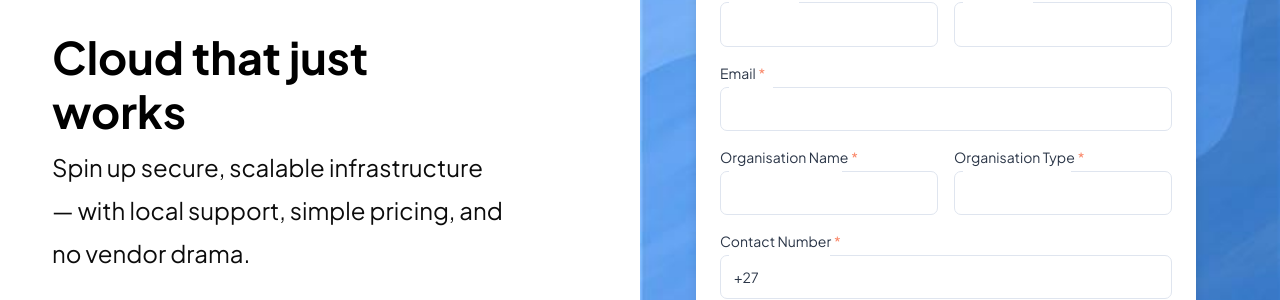
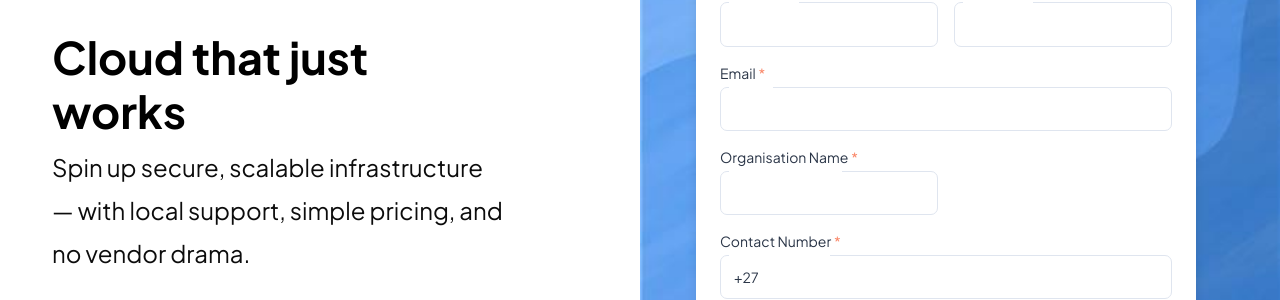
Before and after one commit to datacentrix-software/dcx-cloud-frontend-unified, a Next.js app: page /auth/register in a window 1280 px wide. Shown: the part 223-523 px from the top of the page. Built offline with nearby package versions, Linux system fonts and the light colour scheme; what @mui/material-nextjs, axios-mock-adapter would draw is missing.

Commit message:
refactor: Removed unnecessary code in registration flow

```diff
--- a/src/app/auth/register/page.tsx
+++ b/src/app/auth/register/page.tsx
@@ -33,21 +33,6 @@ export default function RegistrationPage() {
   const [msaAccepted, setMsaAccepted] = useState<boolean>(false);
   const [isTermsLoading, setIsTermsLoading] = useState(false);
   const [showTerms, setShowTerms] = useState(false);
-  const [organizations] = useState([
-    "Datacentrix",
-    "Kyoto",
-    "TestUser",
-    "Datacentrix pty",
-    "Arcne Cope",
-    "Acme Corp"
-  ]);
-  const [organizationTypes] = useState([
-    "Private",
-    "Public",
-    "Government",
-    "Non-Profit",
-    "Educational"
-  ]);
 
   const [formData, setFormData] = React.useState({
     firstName: '',
@@ -56,7 +41,6 @@ export default function RegistrationPage() {
     mobile: '+27',
     organisation: {
       organisation_name: '',
-      organisation_type: '',
       msa_accepted: false
     }
   });
@@ -147,12 +131,6 @@ export default function RegistrationPage() {
       isValid = false;
     }
 
-    // Organisation Type validation
-    if (!formData.organisation.organisation_type.trim()) {
-      tempErrors.organisation_type = 'Organisation type is required';
-      isValid = false;
-    }
-
     // MSA acceptance validation
     if (!msaAccepted) {
       tempErrors.msa_accepted = 'You must accept the Master Service Agreement';
@@ -172,7 +150,6 @@ export default function RegistrationPage() {
       /^[^\s@]+@[^\s@]+\.[^\s@]+$/.test(formData.email) &&
       /^\+27\d{9}$/.test(formData.mobile) &&
       formData.organisation.organisation_name.trim() !== '' &&
-      formData.organisation.organisation_type.trim() !== '' &&
       msaAccepted
     );
 
@@ -201,9 +178,8 @@ export default function RegistrationPage() {
           organisation: {
             ...formData.organisation,
             msa_accepted: msaAccepted,
+            email_domain: formData.email
           },
-          actionById: 1,
-          role: "Customer",
           status: 'Active',
           msa_version_id: null,
         }
@@ -228,7 +204,6 @@ export default function RegistrationPage() {
           mobile: '+27',
           organisation: {
             organisation_name: '',
-            organisation_type: '',
             msa_accepted: false
           }
         });
@@ -495,54 +470,8 @@ export default function RegistrationPage() {
                     }}
                   />
                 </Grid>
-                <Grid item xs={12} sm={6}>
-                  <TextField
-                    required
-                    label="Organisation Type"
-                    value={formData.organisation.organisation_type}
-                    onChange={(e) => {
-                      const newOrgData = {
-                        ...formData.organisation,
-                        organisation_type: e.target.value
-                      };
 
-                      setFormData({
-                        ...formData,
-                        organisation: newOrgData
-                      });
-                      setErrors({ ...errors, organisation_type: '' });
-                    }}
-                    fullWidth
-                    size="medium"
-                    error={!!errors.organisation_type}
-                    helperText={errors.organisation_type}
-                    InputLabelProps={{
-                      shrink: true,
-                      sx: {
-                        position: 'static',
-                        transform: 'none',
-                        fontSize: '0.875rem',
-                        color: 'text.secondary',
-                        mb: 0.5,
-                        '& .MuiFormLabel-asterisk': {
-                          color: 'error.main'
-                        }
-                      }
-                    }}
-                    sx={{
-                      '& .MuiOutlinedInput-root': {
-                        borderRadius: 1,
-                        backgroundColor: 'rgba(255, 255, 255, 0.9)',
-                        '&:hover fieldset': {
-                          borderColor: 'primary.main',
-                        },
-                        '&.Mui-focused fieldset': {
-                          borderColor: 'primary.main',
-                        },
-                      },
-                    }}
-                  />
-                </Grid>
+
               </Grid>
 
               <TextField
```
